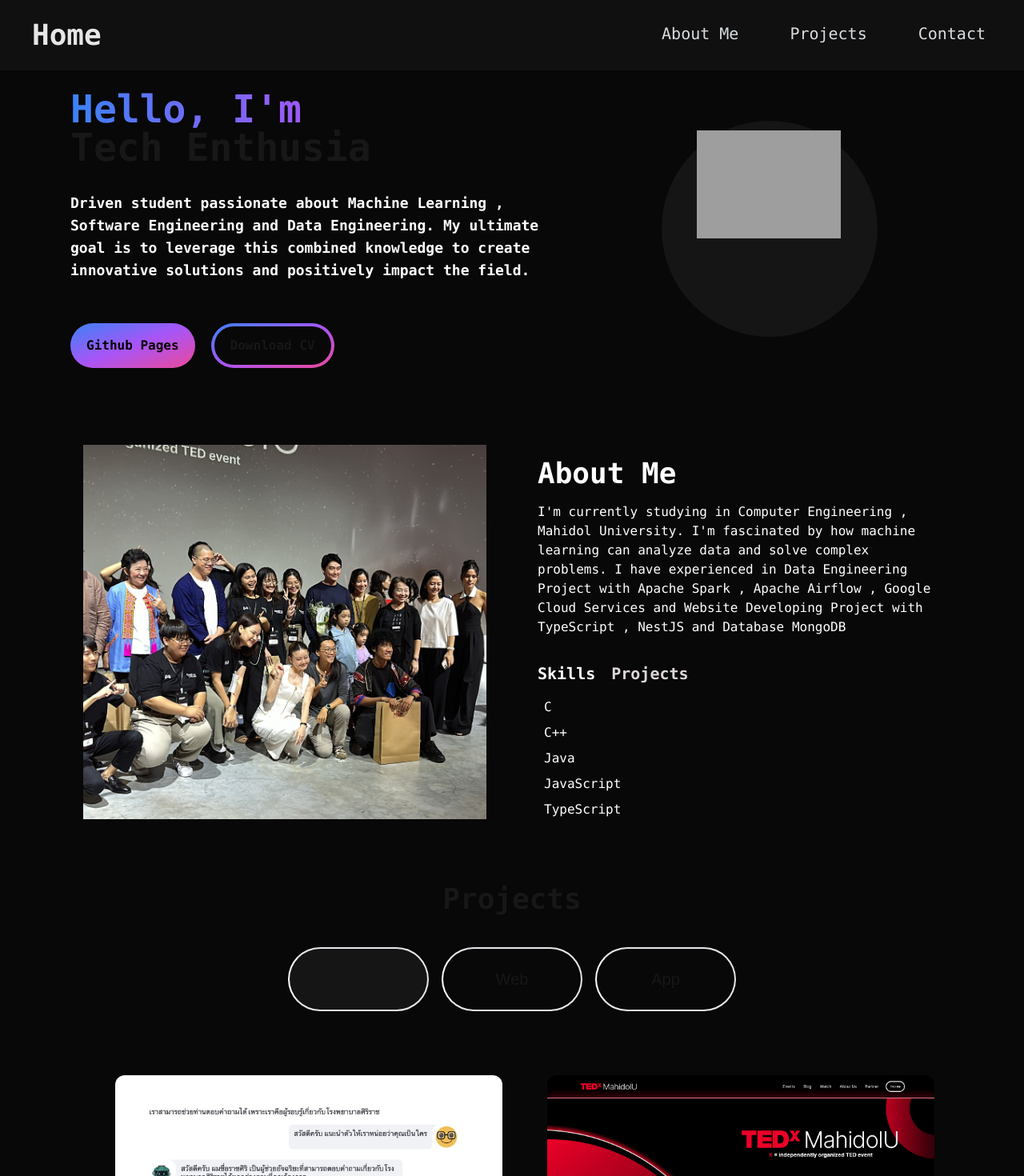
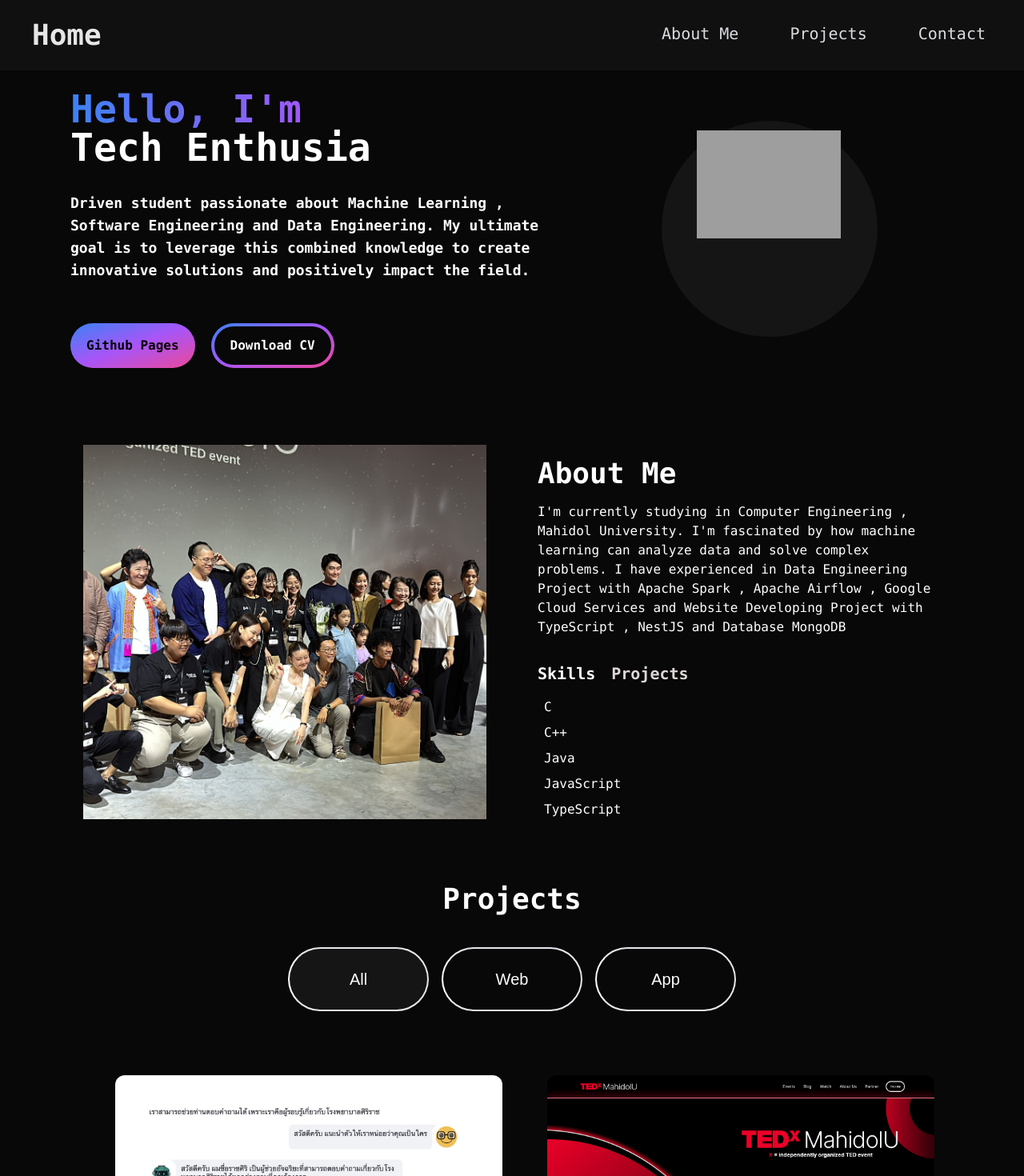
Before and after one commit to PeammaeP/personal-website, a Next.js app: page / in a window 1280 px wide. Shown: the top 1470 px of the page at 80% size. Built offline with nearby package versions, Linux system fonts and the light colour scheme; grey boxes are pictures that could not be loaded.

Commit message:
resolve light theme issue on website

```diff
--- a/src/app/components/TagComponent.tsx
+++ b/src/app/components/TagComponent.tsx
@@ -4,7 +4,7 @@ const TagComponent = ({ selectedTab, isActive, tagName }) => {
   return (
     <button
       onClick={() => selectedTab(tagName)}
-      className={`rounded-full border-2 border-l-white px-6 py-6 text-xl w-2/12 hover:bg-[#121212] ${buttonComponent}`}
+      className={`text-white rounded-full border-2 border-l-white px-6 py-6 text-xl w-2/12 hover:bg-[#121212] ${buttonComponent}`}
     >
       <p>{tagName}</p>
     </button>
--- a/src/app/components/hero-section.tsx
+++ b/src/app/components/hero-section.tsx
@@ -25,6 +25,7 @@ const HeroSection = () => {
               speed={50}
               style={{ fontSize: "1em", display: "inline-block" }}
               repeat={Infinity}
+              className="text-white"
             />
           </h1>
           <p className="py-4 pr-2 font-mono font-semibold text-white text-lg text-left">
@@ -38,7 +39,7 @@ const HeroSection = () => {
               Github Pages
             </button>
             <button className="px-1 py-1 w-full sm:w-fit font-bold rounded-full hover:bg-[#1f1e1e] mt-5 hover:-translate-y-2 bg-gradient-to-br from-blue-500 via-purple-500 to-pink-500">
-              <span className="font-mono block bg-[#080808] rounded-full hover:bg-slate-800 px-5 py-3">
+              <span className="font-mono block bg-[#080808] rounded-full hover:bg-slate-800 px-5 py-3 text-white">
                 Download CV
               </span>
             </button>
--- a/src/app/components/projectSection.tsx
+++ b/src/app/components/projectSection.tsx
@@ -53,7 +53,7 @@ const ProjectSection = () => {
 
   return (
     <div className="">
-      <h2 className="flex flex-col justify-center text-4xl items-center font-bold font-mono mt-4 mb-4">
+      <h2 className="flex flex-col justify-center text-4xl items-center font-bold font-mono mt-4 mb-4 text-white">
         Projects
       </h2>
       <div className="flex flex-row gap-4 px-6 py-6 justify-center">
@@ -76,6 +76,7 @@ const ProjectSection = () => {
       <div className="grid grid-cols-1 md:grid-cols-2 gap-6 px-6 py-6">
         {filteredProject.map((project) => (
           <ProjectCard
+            key={project.id}
             id={project.id}
             imgUrl={project.image}
             title={project.title}
```
